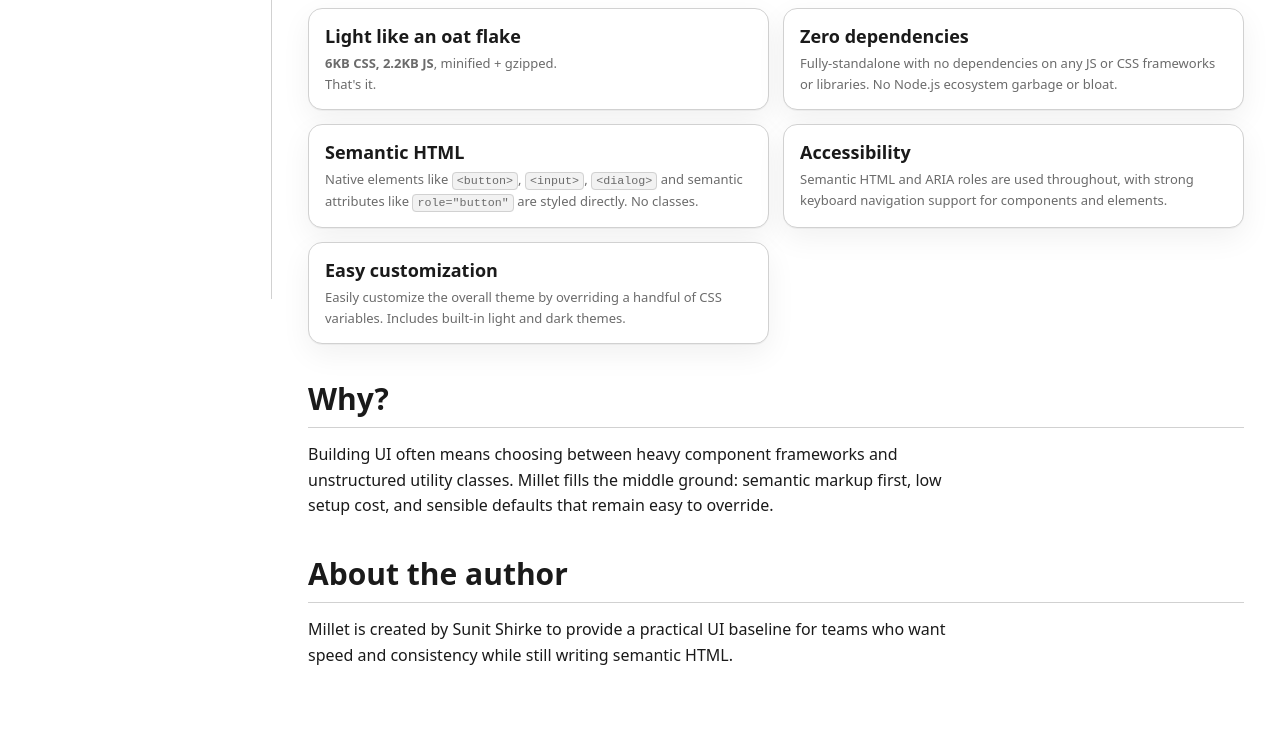
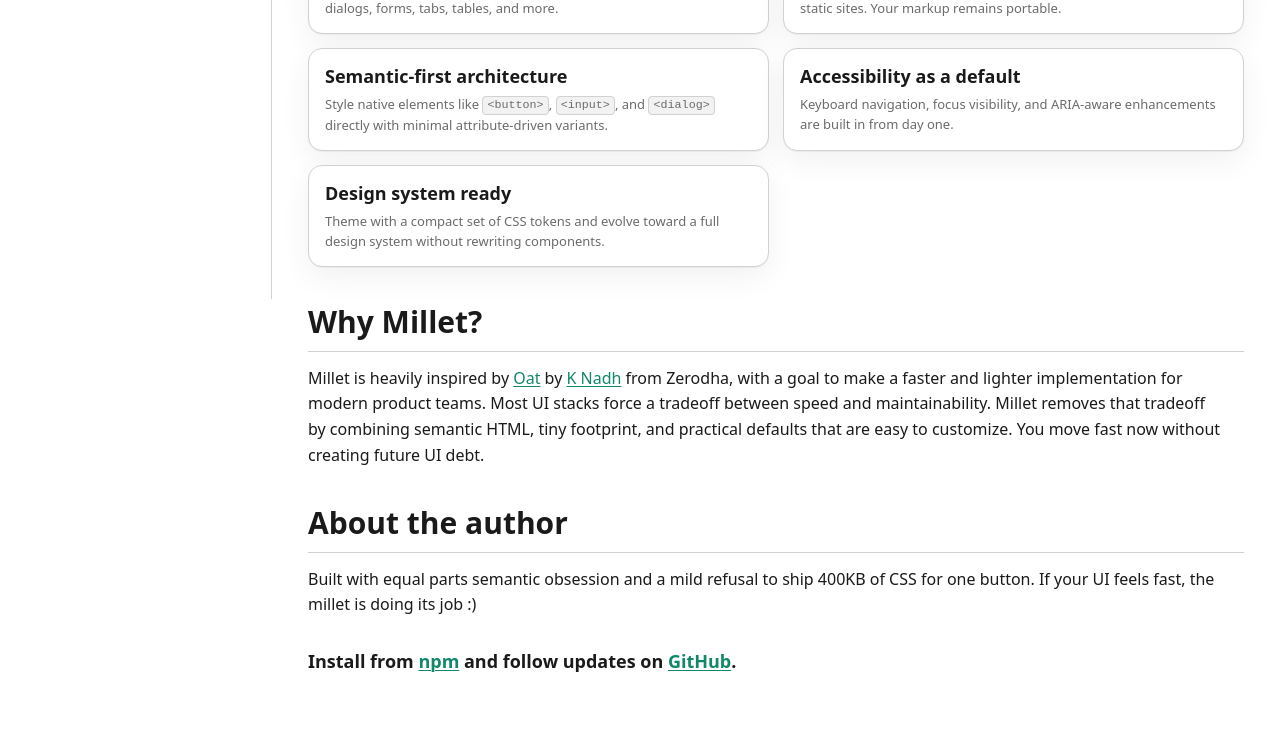
Before and after one commit to Maddoxx88/millet, a website: page docs/index.html in a window 1280 px wide. Shown: the part 501-1253 px from the top of the page. Drawn offline with Linux system fonts and the light colour scheme.

Commit message:
fix: landing page writeup, spacing and colors

```diff
--- a/docs/chrome.css
+++ b/docs/chrome.css
@@ -292,7 +292,7 @@
 }
 
 .docs-section {
-  margin-top: 20px;
+  margin-top: 10px;
   padding-top: 16px;
 }
 
--- a/docs/index.html
+++ b/docs/index.html
@@ -57,8 +57,8 @@
         </a>
         <h1 id="hero-title">Semantic HTML, styled.</h1>
         <p class="docs-lede">
-          Millet is a tiny semantic-first CSS layer for common UI elements. Build with native tags and optional
-          progressive enhancement, without framework lock-in.
+          Millet gives you a production-ready UI baseline with native HTML, without framework lock-in. Ship faster,
+          keep markup clean, and maintain full control over accessibility and theming.
         </p>
         <div class="docs-cta" role="group" aria-label="Primary actions">
           <a href="./components.html"><button type="button">Browse components</button></a>
@@ -66,50 +66,50 @@
         </div>
       </section>
 
-      <hr class="docs-divider">
-
 
       <section class="docs-section" id="features" aria-labelledby="features-title">
-        <h2 id="features-title">Features</h2>
         <div class="docs-card-grid" aria-label="Highlights">
           <article class="docs-card">
-            <h4>Light like an oat flake</h4>
-            <p><strong>6KB CSS, 2.2KB JS</strong>, minified + gzipped.</p>
-            <p>That's it.</p>
+            <h4>Built for shipping speed</h4>
+            <p><strong>Tiny bundle. Real components.</strong> Millet stays small while covering dialogs, forms, tabs, tables, and more.</p>
           </article>
           <article class="docs-card">
-            <h4>Zero dependencies</h4>
-            <p>Fully-standalone with no dependencies on any JS or CSS frameworks or libraries. No Node.js ecosystem garbage or bloat.</p>
+            <h4>No framework lock-in</h4>
+            <p>Use it in plain HTML, React, Vue, Svelte, server-rendered apps, or static sites. Your markup remains portable.</p>
           </article>
           <article class="docs-card">
-            <h4>Semantic HTML</h4>
-            <p>Native elements like <code>&lt;button&gt;</code>, <code>&lt;input&gt;</code>, <code>&lt;dialog&gt;</code> and semantic attributes like <code>role="button"</code> are styled directly. No classes.</p>
+            <h4>Semantic-first architecture</h4>
+            <p>Style native elements like <code>&lt;button&gt;</code>, <code>&lt;input&gt;</code>, and <code>&lt;dialog&gt;</code> directly with minimal attribute-driven variants.</p>
           </article>
           <article class="docs-card">
-            <h4>Accessibility</h4>
-            <p>Semantic HTML and ARIA roles are used throughout, with strong keyboard navigation support for components and elements.</p>
+            <h4>Accessibility as a default</h4>
+            <p>Keyboard navigation, focus visibility, and ARIA-aware enhancements are built in from day one.</p>
           </article>
           <article class="docs-card">
-            <h4>Easy customization</h4>
-            <p>Easily customize the overall theme by overriding a handful of CSS variables. Includes built-in light and dark themes.</p>
+            <h4>Design system ready</h4>
+            <p>Theme with a compact set of CSS tokens and evolve toward a full design system without rewriting components.</p>
           </article>
         </div>
       </section>
       <section class="docs-section" id="need" aria-labelledby="need-title">
-        <h2 id="need-title">Why?</h2>
+        <h2 id="need-title">Why Millet?</h2>
         <p>
-          Building UI often means choosing between heavy component frameworks and unstructured utility classes.
-          Millet fills the middle ground: semantic markup first, low setup cost, and sensible defaults that remain
-          easy to override.
+          Millet is heavily inspired by <a href="https://github.com/knadh/oat" target="_blank" rel="noreferrer">Oat</a>
+          by <a href="https://github.com/knadh" target="_blank" rel="noreferrer">K Nadh</a> from Zerodha, with a goal to make a faster and lighter implementation for modern product teams.
+          Most UI stacks force a tradeoff between speed and maintainability. Millet removes that tradeoff by combining semantic HTML, tiny footprint, and practical defaults that are easy to customize. You move fast now without creating future UI debt.
         </p>
       </section>
 
       <section class="docs-section" id="author" aria-labelledby="author-title">
         <h2 id="author-title">About the author</h2>
         <p>
-          Millet is created by Sunit Shirke to provide a practical UI baseline for teams who want speed and consistency
-          while still writing semantic HTML.
+          Built with equal parts semantic obsession and a mild refusal to ship 400KB of CSS for one button. If your UI
+          feels fast, the millet is doing its job :)
         </p>
+        <h4>
+          Install from <a href="https://www.npmjs.com/package/@sshirke/millet" target="_blank" rel="noreferrer">npm</a>
+          and follow updates on <a href="https://github.com/Maddoxx88/millet" target="_blank" rel="noreferrer">GitHub</a>.
+        </h4>
       </section>
     </main>
   </div>
--- a/docs/styles.css
+++ b/docs/styles.css
@@ -120,7 +120,7 @@
 h5 { font-size: 1rem; }
 h6 { font-size: var(--ml-text-sm); text-transform: uppercase; letter-spacing: 0.06em; }
 
-p { max-width: 70ch; }
+p { max-width: 100ch; }
 
 a {
   color: var(--ml-accent);
```
